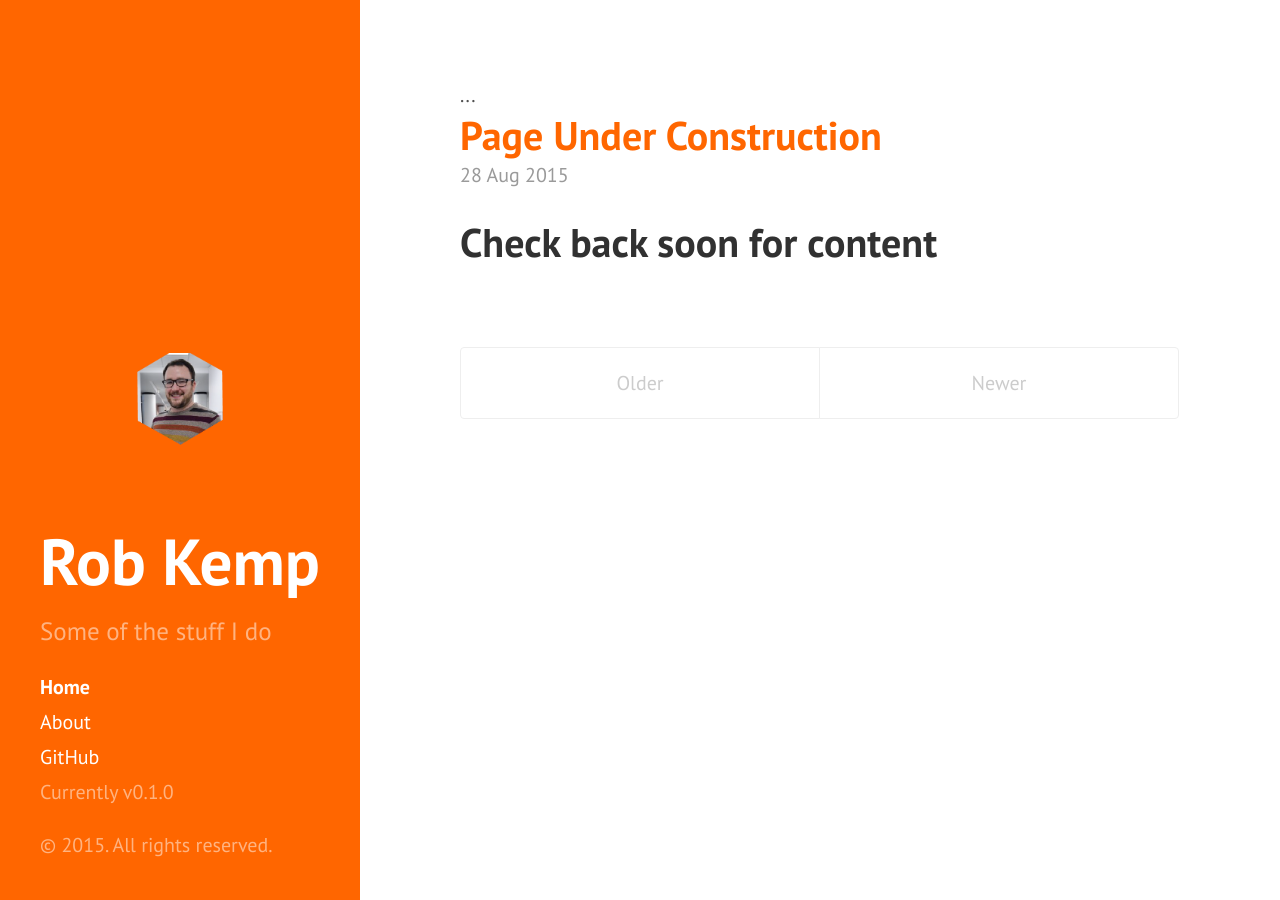
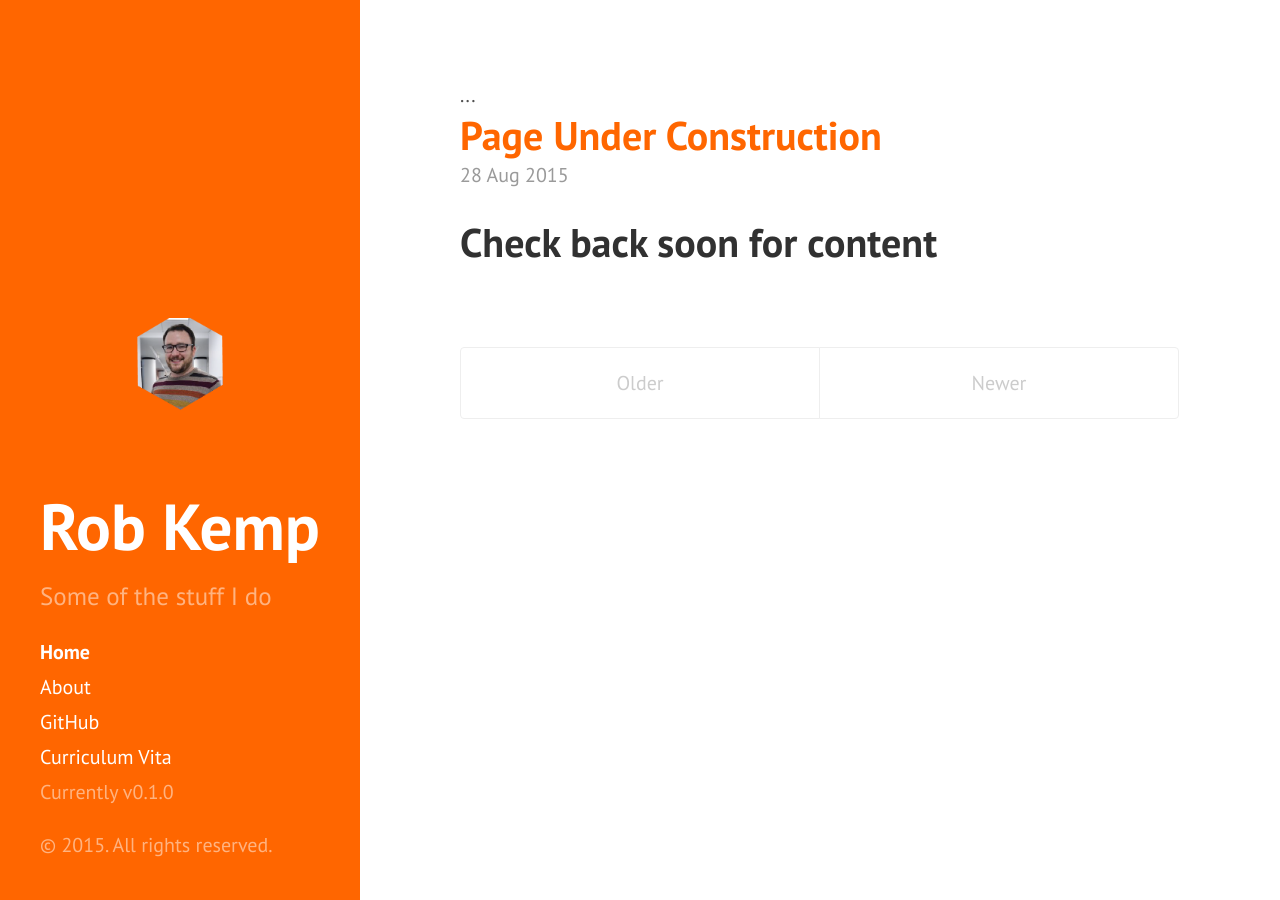
Before and after one commit to robkemp/robkemp.github.io, a Jekyll site: the page built from index.html, in a window 1280 px wide. Built offline with Jekyll 4.4.1, drawn with Linux system fonts in a browser that asks for light colours; Markdown is read by kramdown in place of the engine named in the settings; the list of posts is cut into pages by our own code.

Commit message:
added CV to sidebar

```diff
--- a/_config.yml
+++ b/_config.yml
@@ -23,3 +23,5 @@ paginate:         5
 version:          0.1.0
 
 github:           https://github.com/robkemp
+
+cv:               https://github.com/robkemp/robkemp.github.io/blob/master/Kemp_Vita.pdf
--- a/_includes/sidebar.html
+++ b/_includes/sidebar.html
@@ -28,6 +28,7 @@
       {% endfor %}
 
       <a class="sidebar-nav-item" href="{{ site.github }}">GitHub</a>
+      <a class="sidebar-nav-item" href="{{ site.cv }}">Curriculum Vita</a>
       <span class="sidebar-nav-item">Currently v{{ site.version }}</span>
     </nav>
 
```
